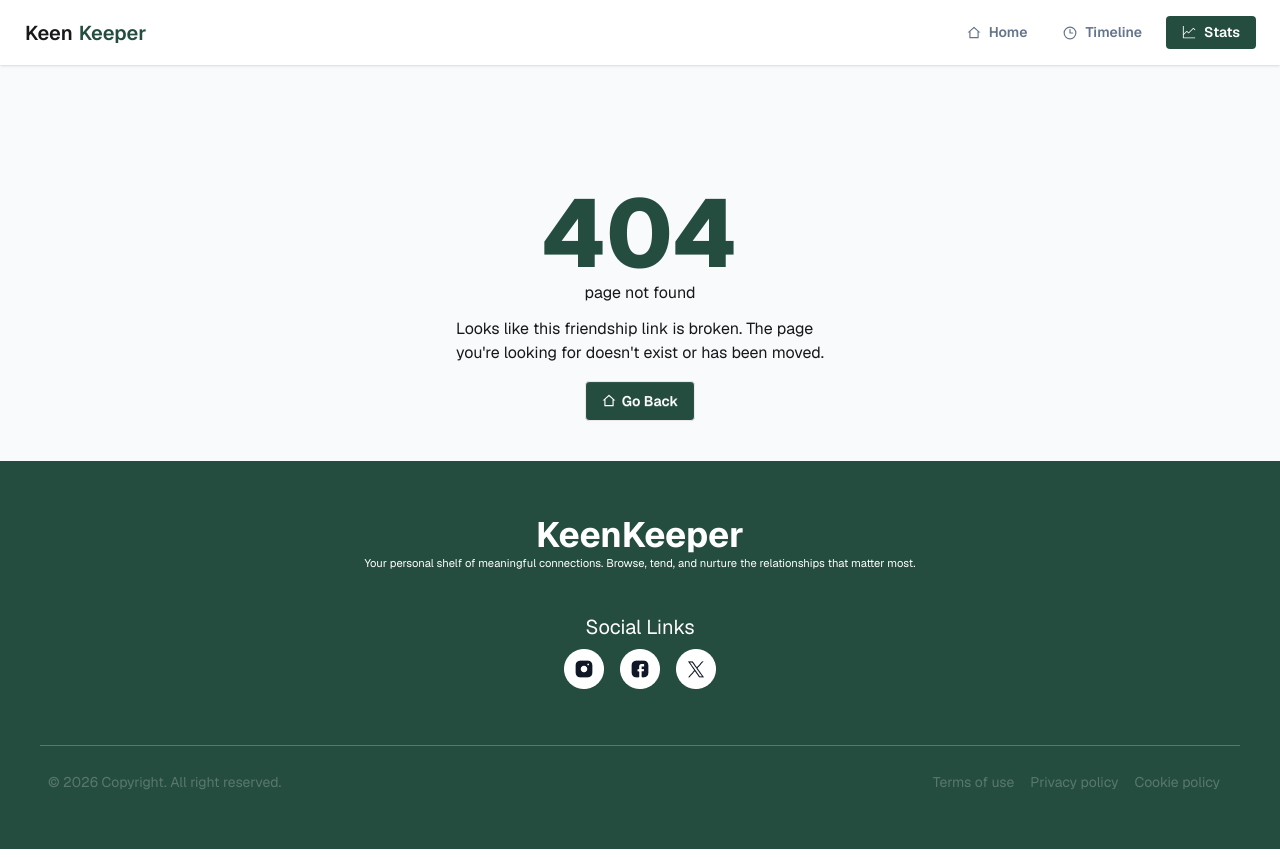
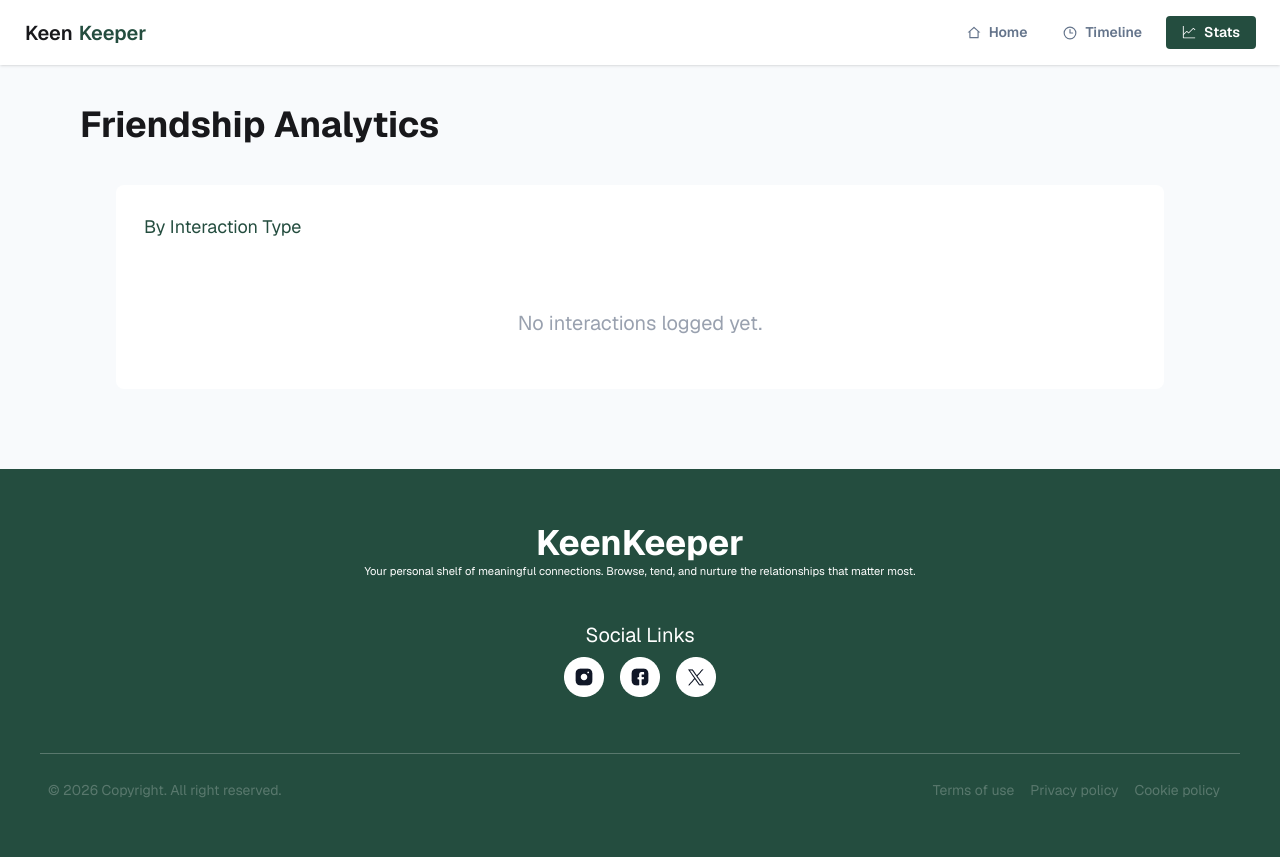
Before and after one commit to tanin9/keen-keeper, a React (Vite) app: page /Stats in a window 1280 px wide. Built offline with nearby package versions, Linux system fonts and the light colour scheme.

Commit message:
pie chart added

```diff
--- a/package.json
+++ b/package.json
@@ -17,6 +17,7 @@
     "react-router": "^7.14.1",
     "react-tabs": "^6.1.1",
     "react-toastify": "^11.0.5",
+    "recharts": "^3.8.1",
     "tailwindcss": "^4.2.2"
   },
   "devDependencies": {
--- /dev/null
+++ b/src/pages/dashboard/Dashboard.jsx
@@ -0,0 +1,68 @@
+import { useContext } from "react";
+import { Legend, Pie, PieChart, Tooltip } from "recharts";
+import { FriendContext } from "../../context/FriendProvider";
+
+const Dashboard = () => {
+  const { storedFriend } = useContext(FriendContext);
+  const { storedFriendText } = useContext(FriendContext);
+
+  const { storedFriendVideo } = useContext(FriendContext);
+
+  const data = [
+    { name: "call", value: storedFriend.length, fill: "#0088FE" },
+    { name: "text", value: storedFriendText.length, fill: "#00C49F" },
+    { name: "video", value: storedFriendVideo.length, fill: "#FFBB28" },
+  ];
+  const availableData =
+    storedFriend.length > 0 ||
+    storedFriendText.length > 0 ||
+    storedFriendVideo > 0;
+  return (
+    <div className="container mx-auto pb-20 bg-[#f8fafc] ">
+      <div className="font-bold text-4xl  py-10">
+        <h1 className="px-20">Friendship Analytics</h1>
+      </div>
+      <div className=" rounded-lg  bg-white mx-29 pb-3">
+        <div className="p-7 text-lg forest-green">
+          {" "}
+          <p>By Interaction Type</p>
+        </div>
+
+        <div className="flex justify-center ">
+          {!availableData ? (
+            <p className="text-gray-400 text-xl py-10">
+              No interactions logged yet.
+            </p>
+          ) : (
+            <PieChart
+              style={{
+                width: "100%",
+                maxWidth: "500px",
+                maxHeight: "50vh",
+                aspectRatio: 1,
+              }}
+              responsive
+            >
+              <Pie
+                data={data}
+                innerRadius="85%"
+                outerRadius="100%"
+                // Corner radius is the rounded edge of each pie slice
+                cornerRadius="50%"
+                fill="#8884d8"
+                // padding angle is the gap between each pie slice
+                paddingAngle={5}
+                dataKey="value"
+                isAnimationActive={true}
+              />
+              <Legend />
+              <Tooltip />
+            </PieChart>
+          )}
+        </div>
+      </div>
+    </div>
+  );
+};
+
+export default Dashboard;
--- a/src/pages/timeline/Timeline.jsx
+++ b/src/pages/timeline/Timeline.jsx
@@ -68,11 +68,11 @@ const Timeline = () => {
   };
 
   return (
-    <div className="container mx-auto">
+    <div className="container mx-auto bg-[#f8fafc]  py-10">
       <div className="px-10 my-5">
         <h2 className="font-bold text-4xl">Timeline</h2>
       </div>
-      <div className="container mx-auto px-10">
+      <div className="container mx-auto  px-10">
         <input
           type="text"
           className="input"
```
Also changed, not shown: src/main.jsx (+6 -1 lines), 1 other file (tests, documents, lock files or other folders).
